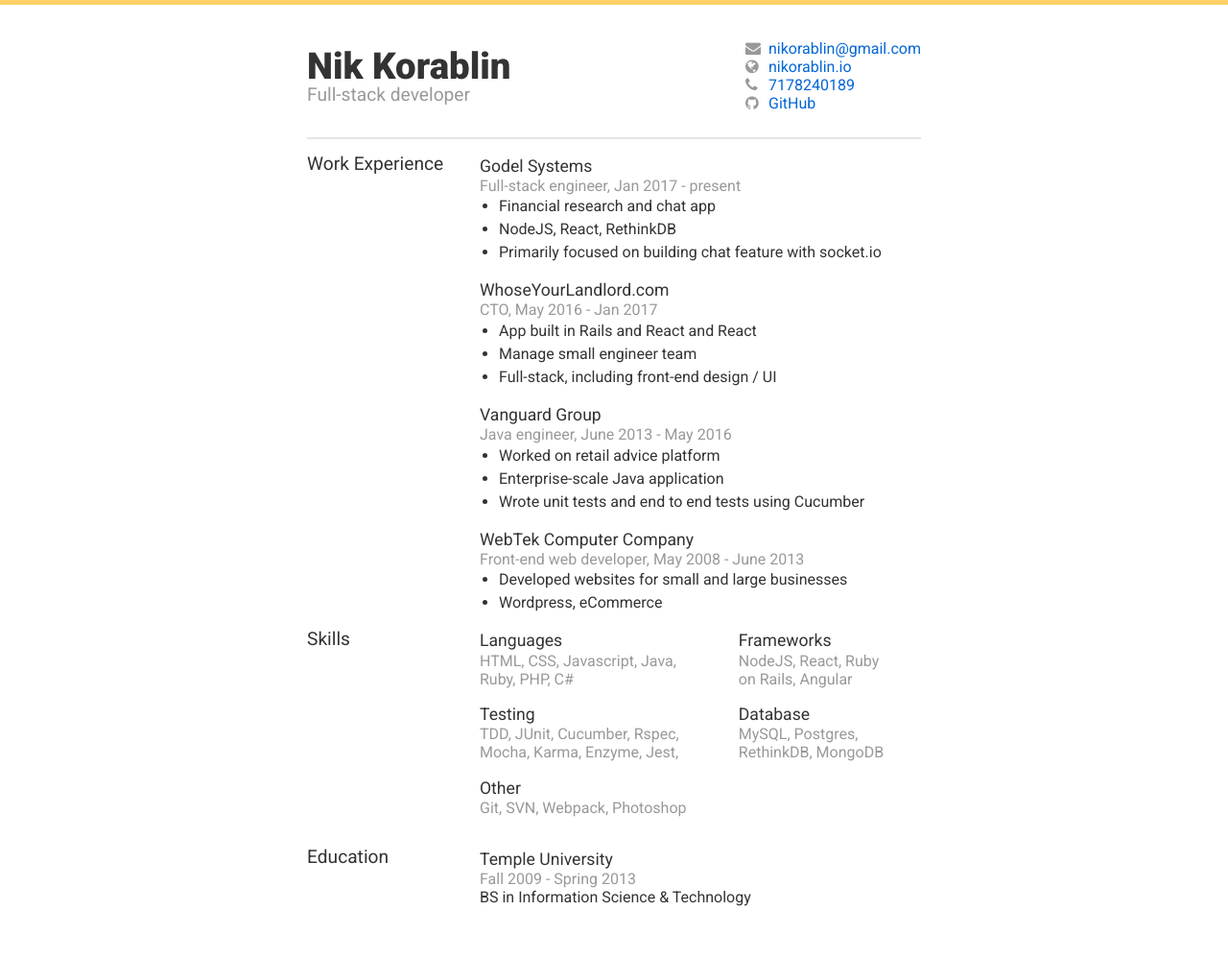
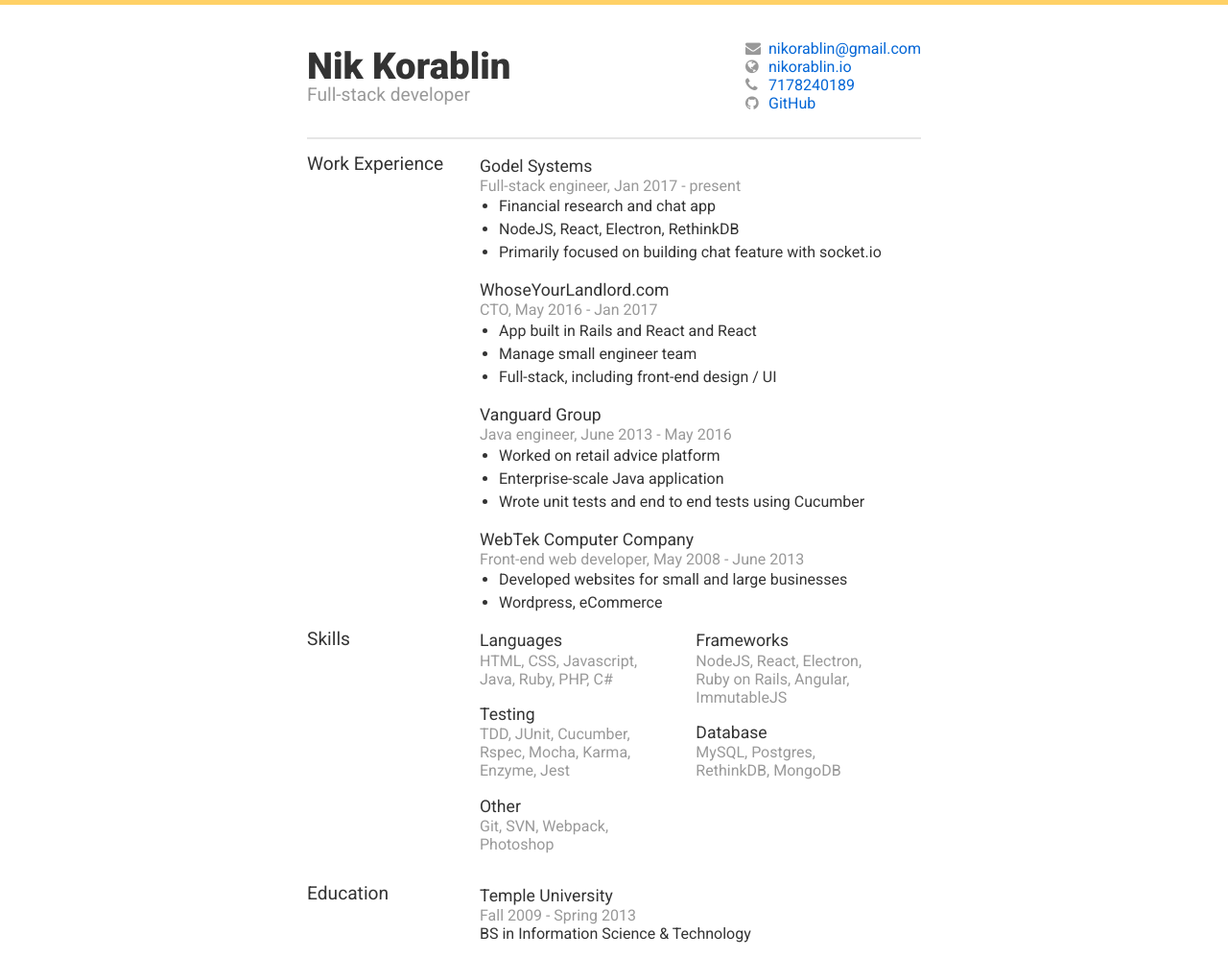
Before and after one commit to nikorablin/nikorablin.io, a Jekyll site: the page built from src/cv.html, in a window 1280 px wide. Shown: the whole page at 96% size. Built offline with Jekyll 4.4.1, drawn with Linux system fonts in a browser that asks for light colours; before the commit the page ends 960 px from its top, so only the background shows below that.

Commit message:
update cv

```diff
--- a/src/cv.html
+++ b/src/cv.html
@@ -10,7 +10,7 @@ title:  CV
     <h4 class="text-muted">Full-stack engineer, Jan 2017 - present</h4>
     <ul class="CV__list">
       <li class="CV__list-item">Financial research and chat app</li>
-      <li class="CV__list-item">NodeJS, React, RethinkDB</li>
+      <li class="CV__list-item">NodeJS, React, Electron, RethinkDB</li>
       <li class="CV__list-item">Primarily focused on building chat feature with socket.io</li>
     </ul>
 
@@ -47,14 +47,14 @@ title:  CV
       <p class="text-muted">HTML, CSS, Javascript, Java, Ruby, PHP, C#</p>
 
       <h3>Testing</h3>
-      <p class="text-muted">TDD, JUnit, Cucumber, Rspec, Mocha, Karma, Enzyme, Jest, </p>
+      <p class="text-muted">TDD, JUnit, Cucumber, Rspec, Mocha, Karma, Enzyme, Jest</p>
 
       <h3>Other</h3>
       <p class="text-muted">Git, SVN, Webpack, Photoshop</p>
     </div>
     <div class="CV__section-content-section">
       <h3>Frameworks</h3>
-      <p class="text-muted">NodeJS, React, Ruby on Rails, Angular</p>
+      <p class="text-muted">NodeJS, React, Electron, Ruby on Rails, Angular, ImmutableJS</p>
 
       <h3>Database</h3>
       <p class="text-muted">MySQL, Postgres, RethinkDB, MongoDB</p>
```
